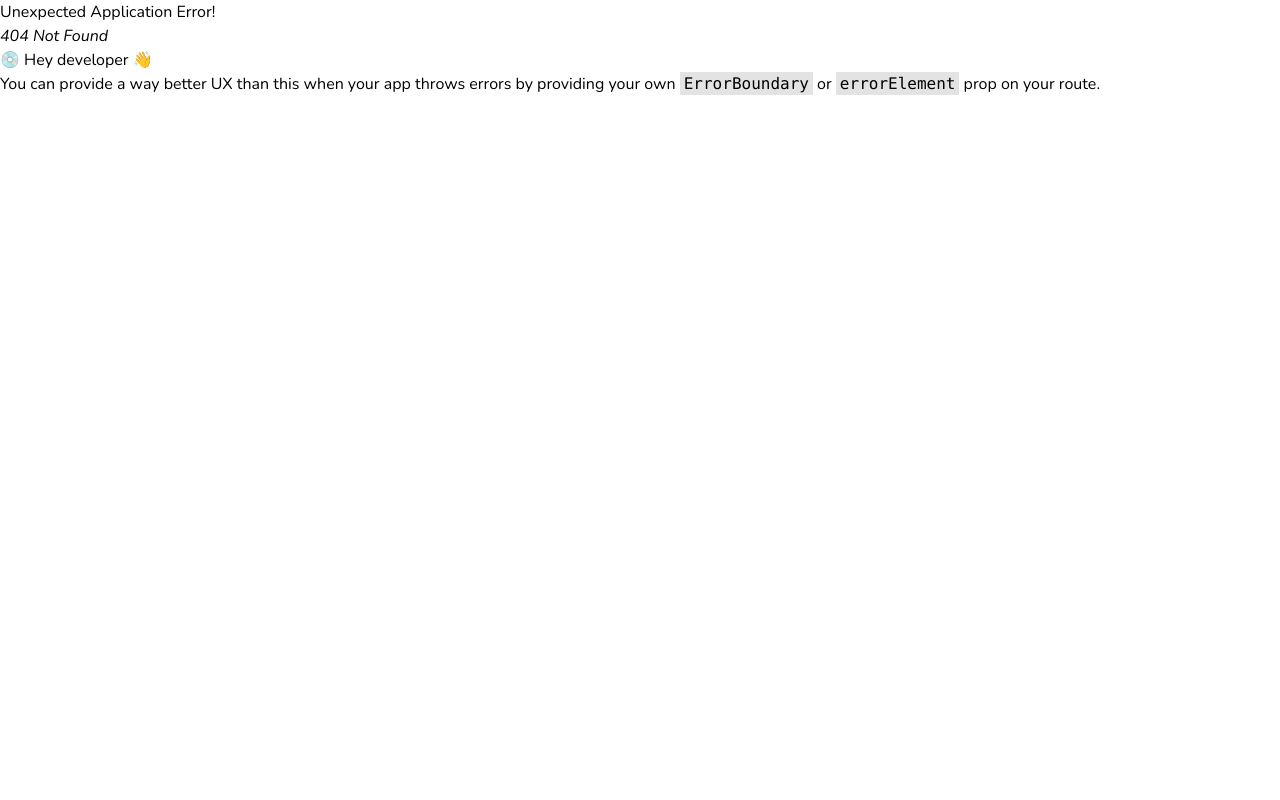
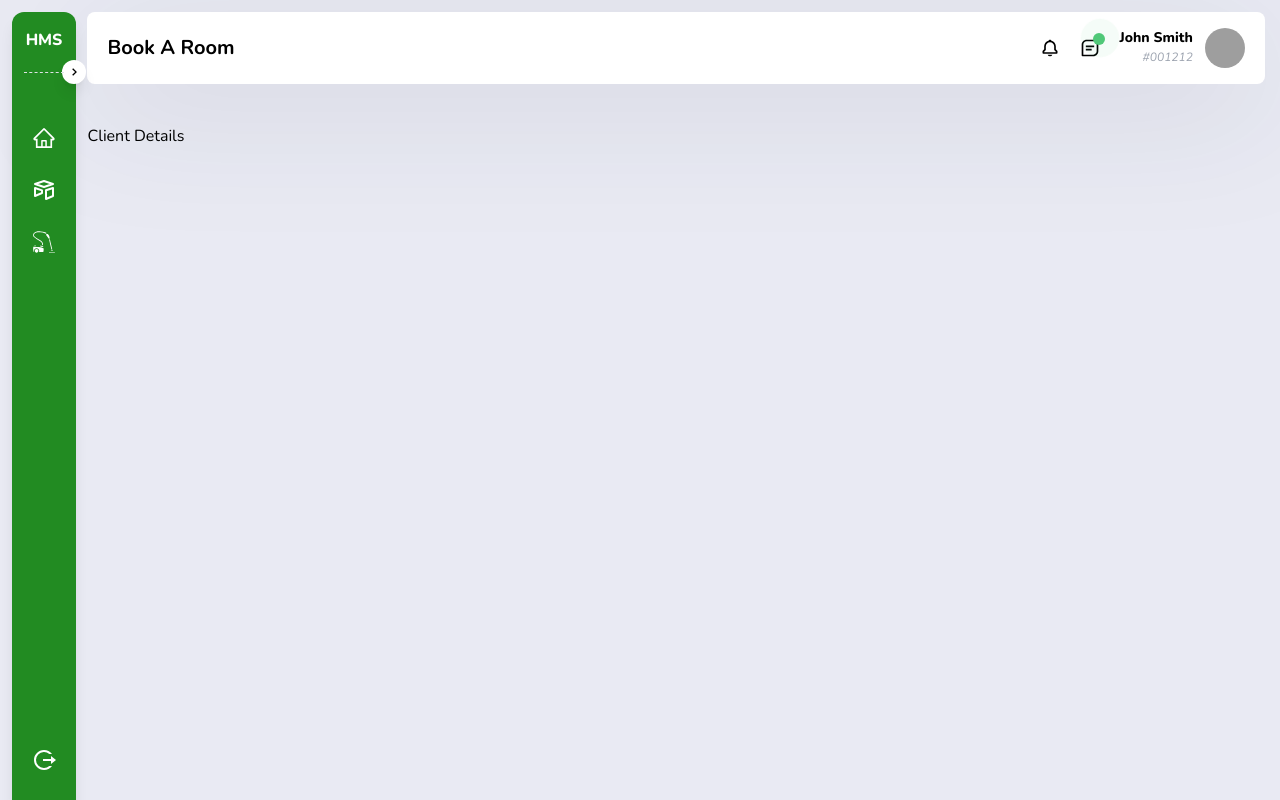
Before and after one commit to Baayeh/hotel-management, a React (Vite) app: page /booking in a window 1280 px wide. Before the commit this address had no page. Built offline with nearby package versions, Linux system fonts and the light colour scheme; grey boxes are pictures that could not be loaded.

Commit message:
Set routes to book a room

```diff
--- a/src/components/layouts/TopNavbar.jsx
+++ b/src/components/layouts/TopNavbar.jsx
@@ -1,22 +1,22 @@
-import { RiBuilding2Fill, RiReservedLine } from "react-icons/ri";
-import { BiBell, BiMessageSquareDetail } from "react-icons/bi";
-import { BsCalendar2Check, BsSignpostSplit } from "react-icons/bs";
-import { FiUsers } from "react-icons/fi";
-import { useLocation } from "react-router-dom";
-import { NavLink } from "react-router-dom";
+import { RiBuilding2Fill, RiReservedLine } from 'react-icons/ri';
+import { BiBell, BiMessageSquareDetail } from 'react-icons/bi';
+import { BsCalendar2Check, BsSignpostSplit } from 'react-icons/bs';
+import { FiUsers } from 'react-icons/fi';
+import { useLocation } from 'react-router-dom';
+import { NavLink } from 'react-router-dom';
 
 const TopNavbar = ({ sidebarFullWidth }) => {
   const location = useLocation();
 
   const updateNavbarTitle = () => {
-    if (location.pathname.startsWith("/dashboard")) {
+    if (location.pathname.startsWith('/dashboard')) {
       return (
         <div className="font-bold md:text-lg lg:text-xl flex items-center">
           <RiBuilding2Fill className="text-4xl mr-2 text-primaryColor"></RiBuilding2Fill>
           Welcome to Hotel Management System
         </div>
       );
-    } else if (location.pathname.startsWith("/front-desk")) {
+    } else if (location.pathname.startsWith('/front-desk')) {
       return (
         <ul className="list-group">
           <NavLink to="front-desk" className="list-group-item" end>
@@ -37,13 +37,15 @@ const TopNavbar = ({ sidebarFullWidth }) => {
           </NavLink>
         </ul>
       );
+    } else if (location.pathname.startsWith('/booking')) {
+      return <div className="font-bold md:text-lg lg:text-xl flex items-center">Book A Room</div>;
     }
   };
 
   return (
     <nav
       className={`top-nav ${
-        sidebarFullWidth ? "lg:w-[86%] md:w-[70%]" : "lg:w-[92%] md:w-[84%]"
+        sidebarFullWidth ? 'lg:w-[86%] md:w-[70%]' : 'lg:w-[92%] md:w-[84%]'
       }`}
     >
       {updateNavbarTitle()}
--- /dev/null
+++ b/src/components/reservation/ClientDetails.jsx
@@ -0,0 +1,7 @@
+import React from 'react';
+
+const ClientDetails = () => {
+  return <div>Client Details</div>;
+};
+
+export default ClientDetails;
--- /dev/null
+++ b/src/components/reservation/Confirmation.jsx
@@ -0,0 +1,7 @@
+import React from 'react';
+
+const Confirmation = () => {
+  return <div>Confirmation</div>;
+};
+
+export default Confirmation;
--- /dev/null
+++ b/src/components/reservation/Payment.jsx
@@ -0,0 +1,7 @@
+import React from 'react';
+
+const Payment = () => {
+  return <div>Payment</div>;
+};
+
+export default Payment;
--- /dev/null
+++ b/src/components/reservation/Reservation.jsx
@@ -0,0 +1,7 @@
+import React from 'react';
+
+const Reservation = () => {
+  return <div>Reservation</div>;
+};
+
+export default Reservation;
--- a/src/main.jsx
+++ b/src/main.jsx
@@ -3,8 +3,8 @@ import ReactDOM from "react-dom/client";
 import { createBrowserRouter, RouterProvider } from "react-router-dom";
 import App from "./App";
 import "./index.css";
-import { Login, AppWrapper, Dashboard, FrontDesk } from "./pages";
-import { FrontDeskOverview, Availables } from "./components";
+import { Login, AppWrapper, Dashboard, FrontDesk, Booking } from "./pages";
+import { FrontDeskOverview, Availables, ClientDetails, Reservation, Confirmation, Payment } from "./components";
 
 const router = createBrowserRouter([
   {
@@ -37,6 +37,28 @@ const router = createBrowserRouter([
               },
             ],
           },
+          {
+            path: "booking",
+            element: <Booking />,
+            children: [
+              {
+                index: true,
+                element: <ClientDetails />
+              },
+              {
+                path: "reservation",
+                element: <Reservation />
+              },
+              {
+                path: "payment",
+                element: <Payment />
+              },
+              {
+                path: "confirmation",
+                element: <Confirmation />
+              },
+            ],
+          }
         ],
       },
     ],
--- /dev/null
+++ b/src/pages/booking.jsx
@@ -0,0 +1,12 @@
+import React from 'react'
+import { Outlet } from "react-router-dom"
+
+const Booking = () => {
+  return (
+    <section className="booking mt-[7rem]">
+      <Outlet />
+    </section>
+  )
+}
+
+export default Booking
--- a/src/pages/dashboard.jsx
+++ b/src/pages/dashboard.jsx
@@ -3,8 +3,15 @@ import { FaRegTimesCircle } from "react-icons/fa";
 import { AiOutlineLogin, AiOutlinePlus } from "react-icons/ai";
 import { Divider } from "primereact/divider";
 import { WeeklyChartAnalysis, TileAnalysisCard } from "../components";
+import { useNavigate } from "react-router-dom";
 
 const Dashboard = () => {
+  const navigate = useNavigate();
+
+  const handleNavigation = () => {
+    navigate('/booking');
+  };
+
   return (
     <section id="dashboard" className="py-8">
       <section className="dashboard-header flex items-center justify-between">
@@ -12,7 +19,7 @@ const Dashboard = () => {
 
         <button
           type="button"
-          className="bg-primaryColor hover:bg-primaryColorDark text-white flex items-center px-5 py-3 rounded-md text-sm"
+          className="bg-primaryColor hover:bg-primaryColorDark text-white flex items-center px-5 py-3 rounded-md text-sm" onClick={handleNavigation}
         >
           <AiOutlinePlus className="mr-2"></AiOutlinePlus>
           New Reservation
```
Also changed, not shown: src/components/index.js (+11 -7 lines), src/pages/index.js (+5 -4 lines).
